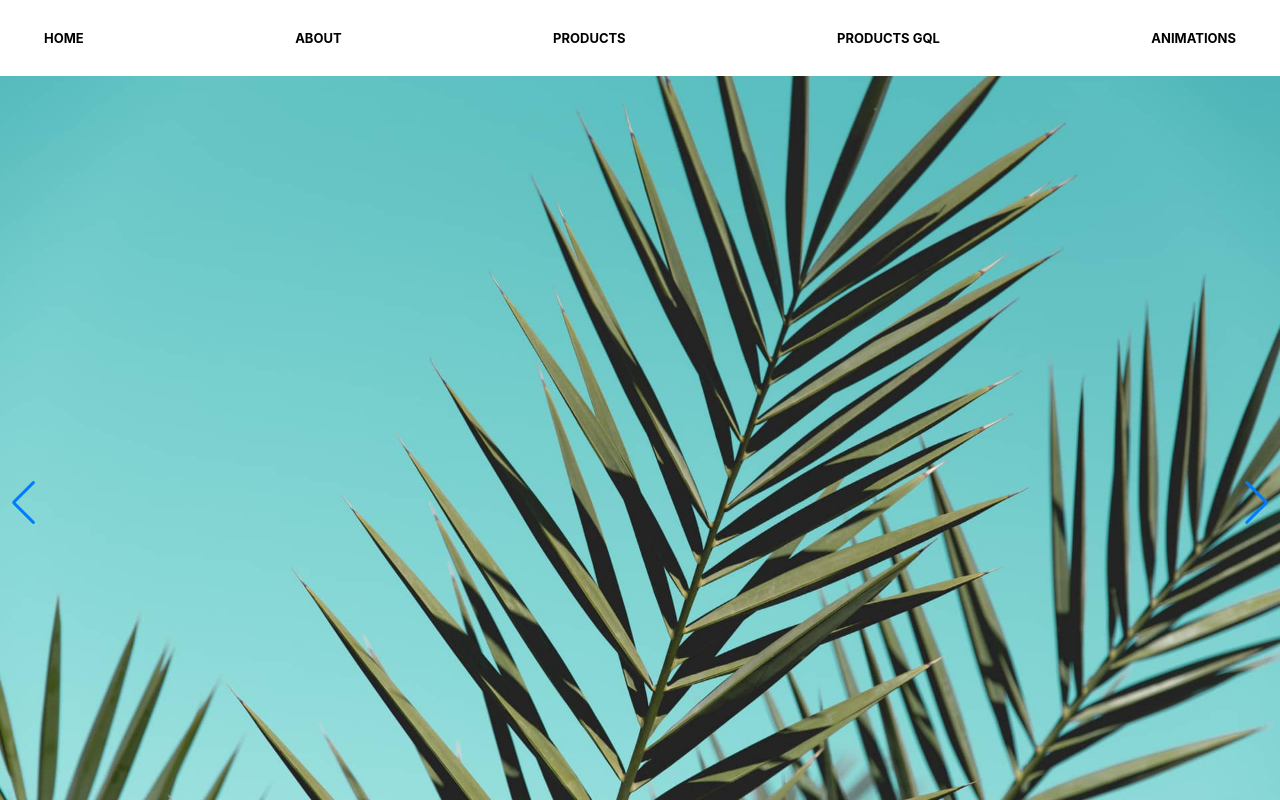
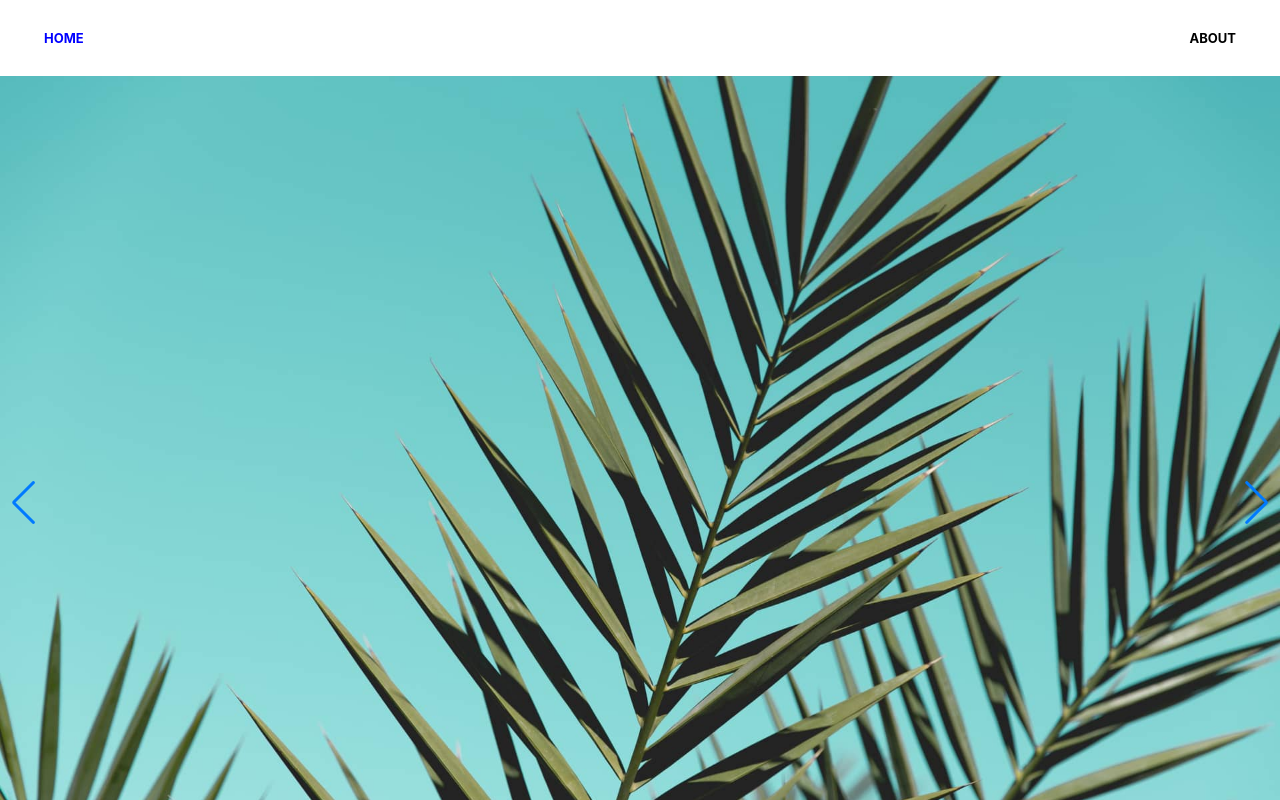
Before and after one commit to fabioquarantini/basement, a Next.js app: page / in a window 1280 px wide. Shown: the top 800 px of the page. Built offline with nearby package versions, Linux system fonts and the light colour scheme.

Commit message:
Add active menu

```diff
--- /dev/null
+++ b/components/ActiveLink.js
@@ -0,0 +1,32 @@
+import { useRouter } from 'next/router'
+import PropTypes from 'prop-types'
+import Link from 'next/link'
+import React, { Children } from 'react'
+
+const ActiveLink = ({ children, activeClassName, ...props }) => {
+  const { asPath } = useRouter()
+  const child = Children.only(children)
+  const childClassName = child.props.className || ''
+
+  // pages/index.js will be matched via props.href
+  // pages/about.js will be matched via props.href
+  // pages/[slug].js will be matched via props.as
+  const className =
+    asPath === props.href || asPath === props.as
+      ? `${childClassName} ${activeClassName}`.trim()
+      : childClassName
+
+  return (
+    <Link {...props}>
+      {React.cloneElement(child, {
+        className: className || null,
+      })}
+    </Link>
+  )
+}
+
+ActiveLink.propTypes = {
+  activeClassName: PropTypes.string.isRequired,
+}
+
+export default ActiveLink
--- a/components/nav.js
+++ b/components/nav.js
@@ -1,27 +1,19 @@
-import React from 'react'
-import Link from 'next/link'
-
-const links = [
-  { href: '/', label: 'Home' },
-  { href: '/about', label: 'About' },
-  { href: '/products', label: 'Products' },
-  { href: '/productsgql', label: 'Products GQL' },
-  { href: '/animations', label: 'Animations' },
-].map(link => ({
-  ...link,
-  key: `nav-link-${link.href}-${link.label}`,
-}))
+import ActiveLink from './ActiveLink'
 
 const Nav = () => (
   <nav>
-    <ul>
-      {links.map(({ key, href, label }) => (
-        <li key={key}>
-          <Link href={href}>
-            <a>{label}</a>
-          </Link>
-        </li>
-      ))}
+
+    <ul className="nav">
+      <li>
+        <ActiveLink activeClassName="active" href="/">
+          <a className="nav-link">Home</a>
+        </ActiveLink>
+      </li>
+      <li>
+        <ActiveLink activeClassName="active" href="/about">
+          <a className="nav-link">About</a>
+        </ActiveLink>
+      </li>
     </ul>
 
     <style jsx>{`
@@ -50,7 +42,12 @@ const Nav = () => (
         text-decoration: none;
         font-size: 13px;
       }
+
+      .active {
+        color: blue;
+      }
     `}</style>
+
   </nav>
 )
 
--- a/pages/about.js
+++ b/pages/about.js
@@ -1,5 +1,5 @@
 import Head from 'next/head'
-// import Nav from '../components/Nav'
+import Nav from '../components/Nav'
 
 import styled from 'styled-components'
 const Title = styled.h1`
@@ -13,7 +13,7 @@ export default function About() {
       <Head>
         <title>About</title>
       </Head>
-      {/* <Nav /> */}
+      <Nav />
       <Title>About</Title>
       <p>Lorem ipsum dolor sit amet, consectetur adipiscing elit. Nullam rutrum rutrum felis, eu suscipit orci eleifend vitae. Fusce tristique nulla ipsum, a semper felis volutpat ac. Vivamus nec magna dapibus, feugiat dolor quis, commodo libero. In et lorem ultrices, porta velit quis, rhoncus nisl. Etiam varius ultrices tellus eu consectetur. Phasellus faucibus leo et ligula fermentum ultrices. Nam varius pulvinar ipsum, ut tristique tortor tristique eget. Nulla a diam facilisis felis imperdiet mollis. Quisque non quam eget diam auctor lacinia sit amet nec sem. Cras turpis ex, elementum eget vulputate tempor, scelerisque sit amet dolor. Cras ut tempus ex, convallis commodo nulla. Proin eu condimentum ligula.</p>
       <p>Pellentesque faucibus dolor orci, vitae ullamcorper ipsum venenatis a. Etiam feugiat urna eu tellus maximus, sit amet ultricies odio pharetra. Cras maximus libero orci. Suspendisse ac feugiat turpis. Nunc egestas mollis urna at malesuada. Integer eu sapien consectetur, rhoncus ex a, tristique lectus. In augue elit, hendrerit ut augue eget, euismod feugiat urna. Phasellus tempor arcu ut sem pretium luctus. Nam rhoncus a purus ac feugiat. Vestibulum ante ipsum primis in faucibus orci luctus et ultrices posuere cubilia curae; </p>
```
